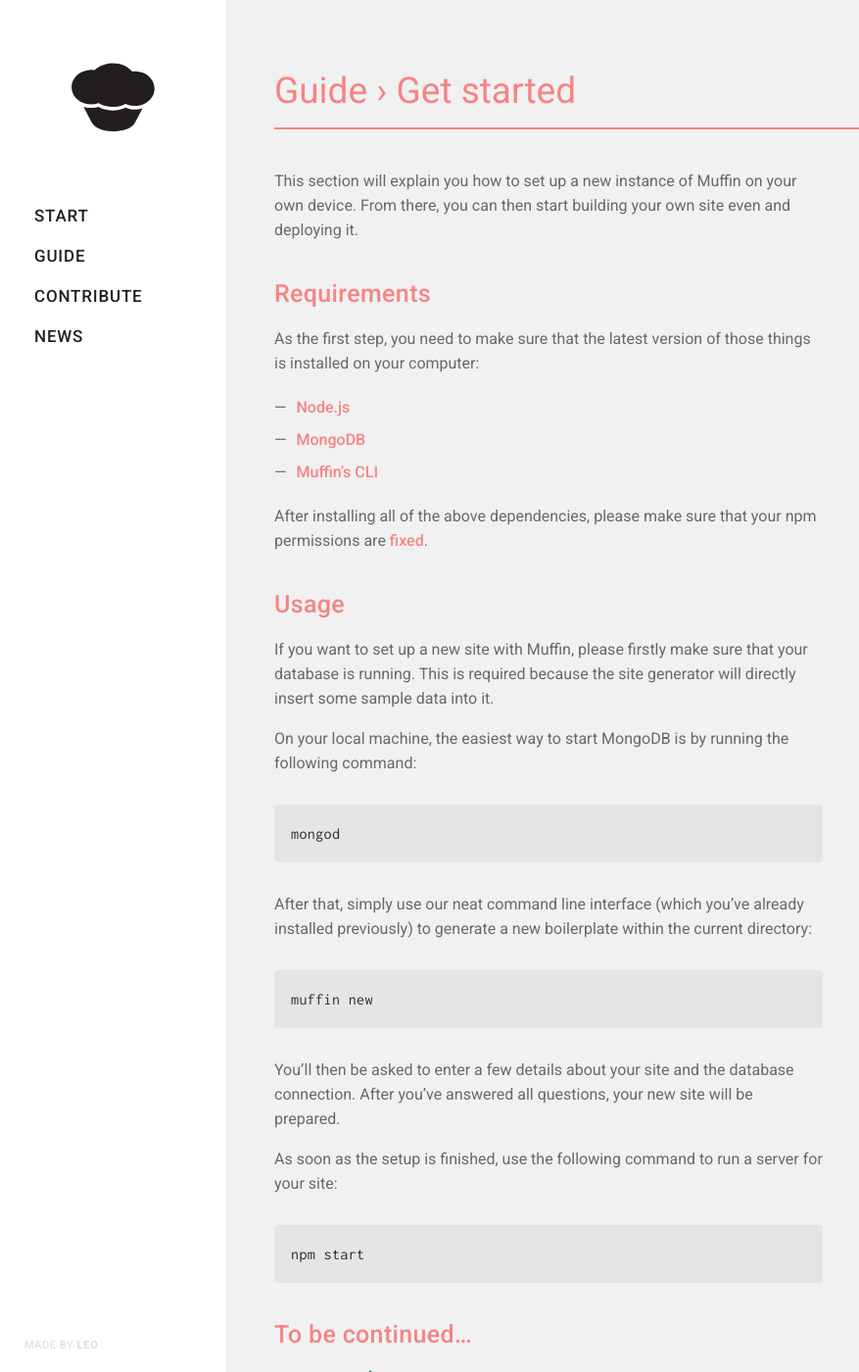
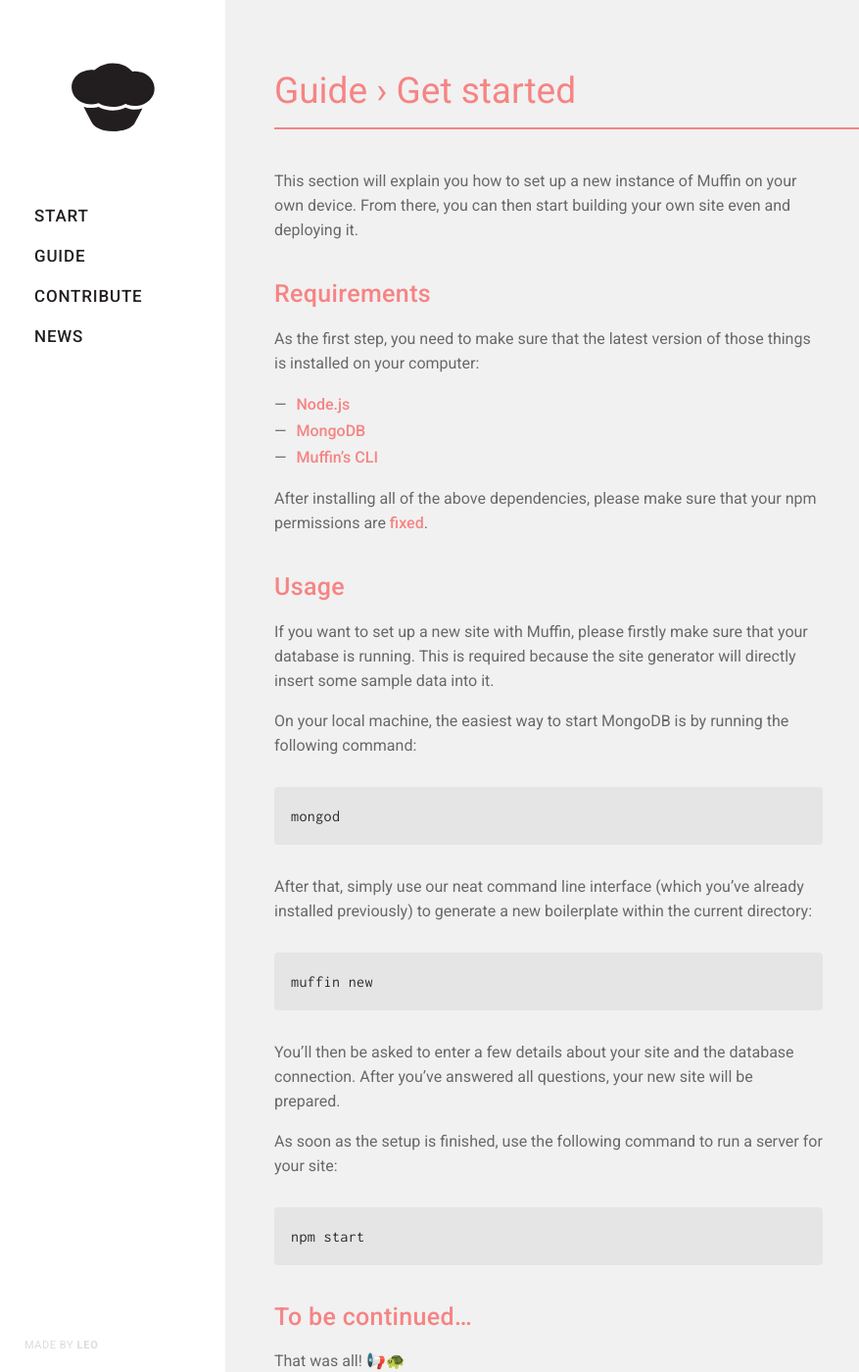
Before and after one commit to leo/muffin.github.io, a Jekyll site: the page built from guide/get-started.md, in a window 1280 px wide and 1400 px high. Shown: the whole window at 98% size, without its empty margins (0-877 px from the left). Built offline with Jekyll 4.4.1, drawn with Linux system fonts in a browser that asks for light colours.

Commit message:
Less spacing around list items

```diff
--- a/_sass/_main.scss
+++ b/_sass/_main.scss
@@ -296,6 +296,10 @@
     color: #F68484;
     text-decoration: none;
     font-weight: 500;
+
+    &:hover {
+      color: #ba6464;
+    }
   }
 
   ul {
@@ -310,6 +314,10 @@
         content: '\2014';
         color: #696969;
         margin-right: 10px;
+      }
+
+      @media (min-width: $md) {
+        padding: 1px 0;
       }
     }
   }
```
